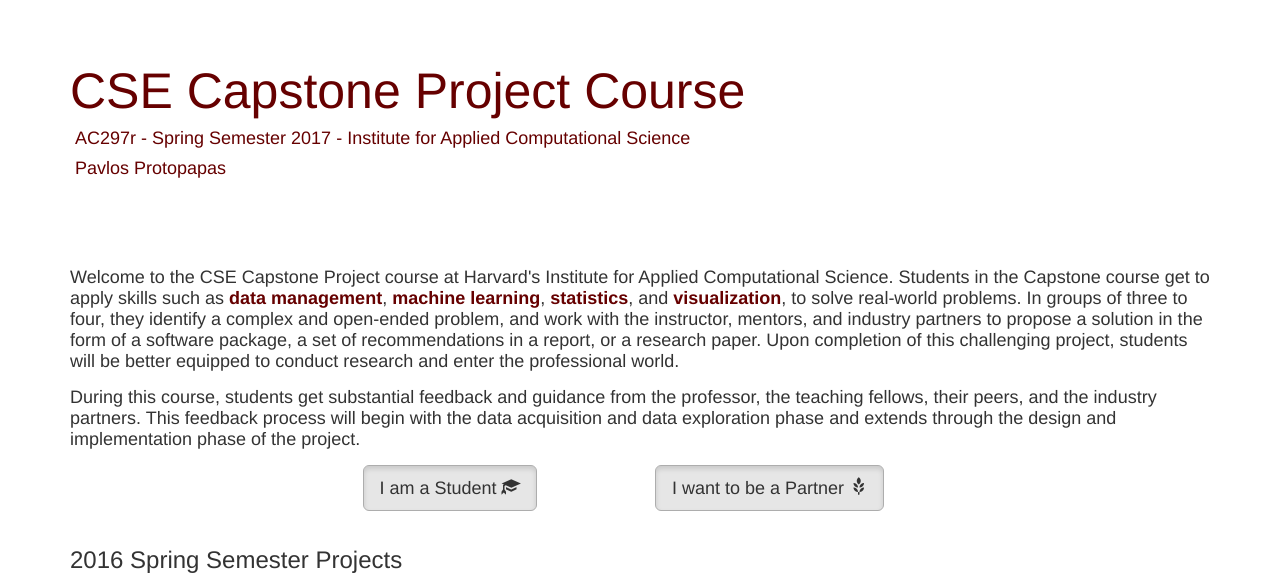
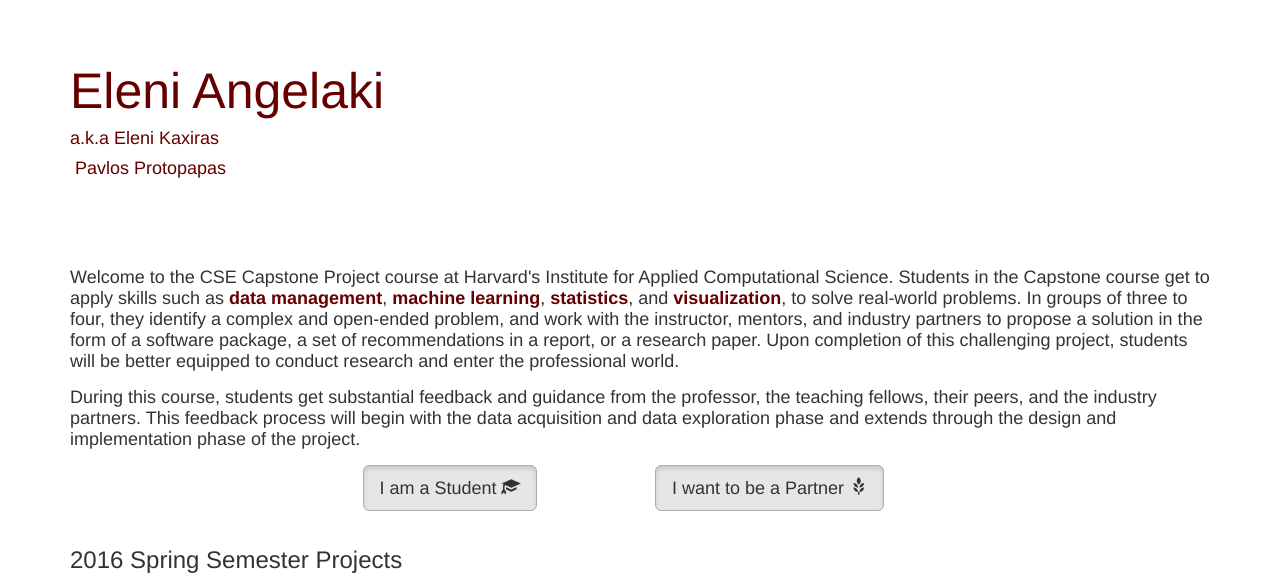
Before and after one commit to elenikaxiras/elenikaxiras.github.io, a plain HTML site: page index.html in a window 1280 px wide. Shown: the part 54-631 px from the top of the page. Drawn offline with nearby package versions, Linux system fonts and the light colour scheme; some packages are replaced by stand-ins of ours.

Commit message:
Update index.html

```diff
--- a/index.html
+++ b/index.html
@@ -9,7 +9,7 @@
     <meta name="author" content="">
     <link rel="icon" href="../../favicon.ico">
 
-    <title>APCOMP297r</title>
+    <title>Hello</title>
     <!-- Latest compiled and minified CSS -->
 	<link rel="stylesheet" href="https://maxcdn.bootstrapcdn.com/bootstrap/3.3.5/css/bootstrap.min.css">
 
@@ -96,8 +96,8 @@
     <!-- jumbotron with titles -->
     <div class="jumbotron">
       <div class="container">
-        <h1>CSE Capstone Project Course </h1>
-      <h4>&nbsp;AC297r - Spring Semester 2017 - Institute for Applied Computational Science</h4>
+        <h1>Eleni Angelaki </h1>
+      <h4>a.k.a Eleni Kaxiras</h4>
       <h4>&nbsp;Pavlos Protopapas</h4>
 
      </div>
```
